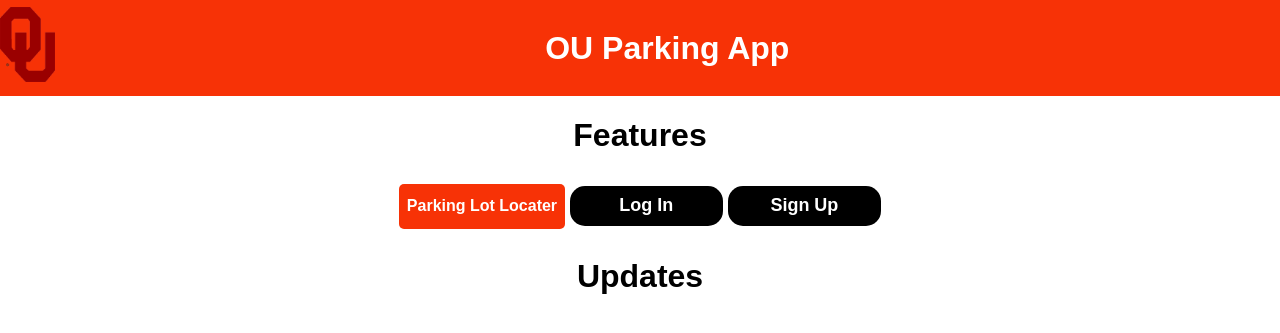
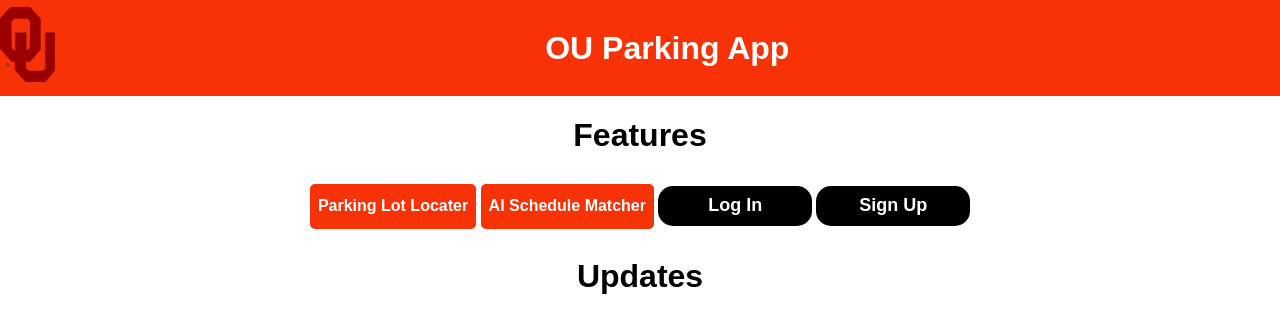
Before and after one commit to AlanAntony1/GroupESoftwareEngineering, a Django app: page / in a window 1280 px wide. Shown: the top 333 px of the page. Run offline with Django 5.2, Linux system fonts and the light colour scheme; data that the repository does not hold is empty.

Commit message:
AI Schedule Matcher

```diff
--- a/OUParking/urls.py
+++ b/OUParking/urls.py
@@ -31,4 +31,6 @@ urlpatterns = [
 
     #New login system
     path('accounts/', include('django.contrib.auth.urls')),
+
+
 ]
--- a/blog/templates/blog/home.html
+++ b/blog/templates/blog/home.html
@@ -80,6 +80,9 @@
     <h1>Features</h1>
     <!-- This is the url for the parking lot locater-->
     <button onclick="document.location='locater'">Parking Lot Locater</button>
+    <button onclick="document.location='{% url 'schedule_matcher' %}'">
+    AI Schedule Matcher
+    </button>
 
     <!-- this is the url for login  -->
     <button class="login-button" onclick="document.location='/accounts/login/'">Log In</button>
```
